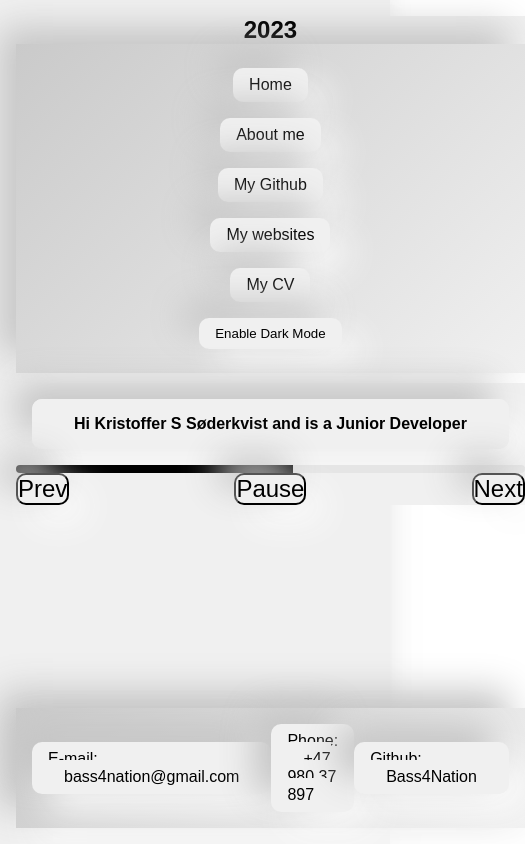
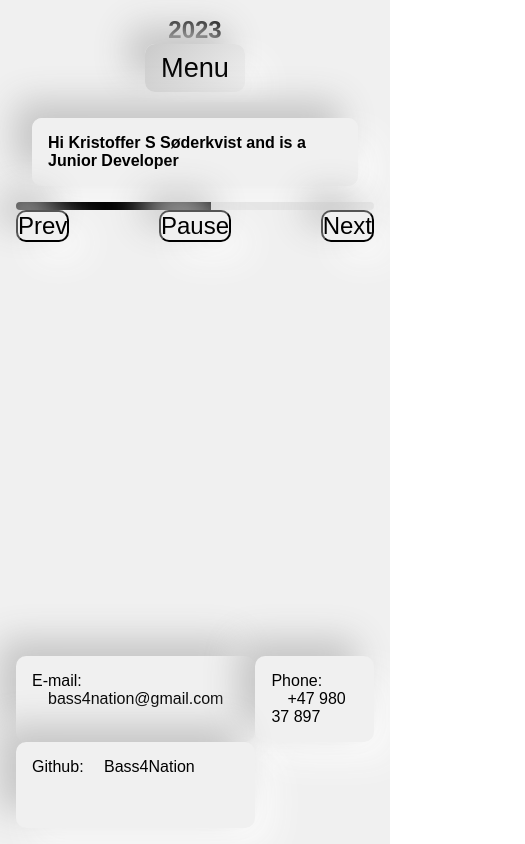
Before and after one commit to Bass4Nation/Bass4Nation.github.io, a Next.js app: page / in a window 390 px wide. Shown: the whole page, 525 px wide, since content can reach past the window. Built offline with nearby package versions, Linux system fonts and the light colour scheme.

Commit message:
More Mobile Optimalization
Menu button for nav
Added Grid to Footer

```diff
--- a/components/Footer.js
+++ b/components/Footer.js
@@ -1,9 +1,12 @@
 import style from "../styles/Footer.module.css"
 
 
-const Footer = () => {
+const Footer = ({isMobile}) => {
+
+  const footer = isMobile ? style.footer_mobile : style.footer_desktop
+
   return (
-    <footer className={style.footer}>
+    <footer className={footer}>
       <p>
         E-mail: <a href="mailTo:bass4nation@gmail.com">bass4nation@gmail.com</a>
       </p>
--- a/components/Header.js
+++ b/components/Header.js
@@ -2,7 +2,7 @@ import { useEffect } from "react"
 import Navbar from "./Navbar"
 import style from "../styles/Header.module.css"
 
-const Header = ({ darkMode, setDarkMode }) => {
+const Header = ({ darkMode, setDarkMode, isMobile}) => {
     // useEffect(() => {
     //     console.log(`dark mode is ${darkMode ? 'enabled' : 'disabled'} in Header.js`);
     //   }, [darkMode]);
@@ -10,7 +10,7 @@ const Header = ({ darkMode, setDarkMode }) => {
     return (
         <div>
             <h1 className={style.main_title}>2023</h1>
-            <Navbar  darkMode={darkMode} setDarkMode={setDarkMode}/>
+            <Navbar  darkMode={darkMode} setDarkMode={setDarkMode} isMobile={isMobile}/>
         </div>
     )
 }
--- a/components/Layout.js
+++ b/components/Layout.js
@@ -7,12 +7,29 @@ import style from "../styles/Layout.module.css";
 const Layout = ({ children }) => {
   const [darkMode, setDarkMode] = useState(false);  // darkMode is a boolean and is used to toggle the dark mode on and off
 
+  const mobileSize = 768;
+
+  const [windowSize, setWindowSize] = useState(0);
+
+  useEffect(() => {
+    const handleResize = () => {
+      setWindowSize(window.innerWidth);
+    };
+    window.addEventListener("resize", handleResize);
+    handleResize();
+    return () => window.removeEventListener("resize", handleResize);
+  }, []);
+
+  const isMobile = windowSize < mobileSize;
+
+
+
   return (
     <section className={darkMode ? style.darkmode : style.root}>
       <section className={style.layout}>
-        <Header darkMode={darkMode} setDarkMode={setDarkMode} />
+        <Header darkMode={darkMode} setDarkMode={setDarkMode} isMobile={isMobile} />
         {children}
-        <Footer className={style.footer} />
+        <Footer className={style.footer} isMobile={isMobile}/>
       </section>
     </section>
   );
--- a/components/Navbar.js
+++ b/components/Navbar.js
@@ -2,7 +2,7 @@ import Link from "next/link";
 import { useState, useEffect } from "react";
 import style from "../styles/Navbar.module.css";
 
-// This is the list of items in the navbar
+// This is the list of items in the navbar.
 const navItemList = [
   { name: "Home", href: "/" },
   { name: "About me", href: "/aboutme" },
@@ -11,26 +11,87 @@ const navItemList = [
   { name: "My CV", href: "/cv" },
 ];
 
-const Navbar = ({ darkMode, setDarkMode }) => {
-
+const Navbar = ({ darkMode, setDarkMode, isMobile }) => {
   // useEffect(() => {
   //   console.log(`dark mode is ${darkMode ? 'enabled' : 'disabled'} in Navbar.js`);
   // }, [darkMode]);
 
+  const [isMenuOpen, setIsMenuOpen] = useState(false);
+
+  const toggleMenu = () => {
+    setIsMenuOpen(!isMenuOpen);
+  };
+
+  // Thiis controls when menu is open and when it is closed.
+  const mobileMenu = isMenuOpen
+    ? style.navigationPanel_mobile
+    : style.navigationPanel_mobile_hidden;
+
+  // This controls when button menu is shown or hidden.
+  const mobileMenuButton = isMenuOpen
+    ? style.menuButtonHidden
+    : style.menuButton;
+
+  // This is for desktop version of the navbar.
+  const navBarDesktop = () => {
     return (
-    <nav>
-      <div className={style.navigationPanel}>
+      <>
+        <section className={style.navigationPanel}>
           {navItemList.map((item) => (
             <Link href={item.href} key={item.name} className={style.nav_item}>
               {item.name}
             </Link>
           ))}
-        <button className={style.nav_button} onClick={() => setDarkMode(!darkMode)}>
+          <button
+            className={style.nav_button}
+            onClick={() => setDarkMode(!darkMode)}
+          >
             {darkMode ? "Enable Light Mode" : "Enable Dark Mode"}
           </button>
-      </div>
-    </nav>
+        </section>
+      </>
     );
   };
 
+  // This is the mobile version of the navbar.
+  const navBarMobile = () => {
+    return (
+      <>
+        <section className={style.navButtonSection}>
+          <button className={mobileMenuButton} onClick={toggleMenu}>
+            {isMenuOpen ? null : "Menu"}
+          </button>
+        </section>
+
+        <section className={mobileMenu}>
+          <button className={style.nav_button_exit} onClick={toggleMenu}>
+            {isMenuOpen ? "X" : null}
+          </button>
+          {navItemList.map((item) => (
+            <Link
+              href={item.href}
+              key={item.name}
+              className={style.nav_item_mobile}
+            >
+              {item.name}
+            </Link>
+          ))}
+          <button
+            className={style.nav_button_mobile}
+            onClick={() => setDarkMode(!darkMode)}
+          >
+            {darkMode ? "Enable Light Mode" : "Enable Dark Mode"}
+          </button>
+        </section>
+      </>
+    );
+  };
+
+  // console.log(`window size is ${windowSize} in Navbar.js`);
+  // console.log(`isMobile is ${isMobile} in Navbar.js`);
+  console.log(`isMenuOpen is ${isMenuOpen} in Navbar.js`);
+
+  return <nav>{isMobile ? navBarMobile() : navBarDesktop()}</nav>;
+};
+
 export default Navbar;
--- a/pages/index.js
+++ b/pages/index.js
@@ -92,8 +92,8 @@ export default function Home() {
     }
   }, [isPaused, intervalId]);
 
-  console.log(loadingPercentage);
-  console.log(currentLoadingProcentage);
+  // console.log(loadingPercentage);
+  // console.log(currentLoadingProcentage);
 
   return (
     <>
--- a/styles/Footer.module.css
+++ b/styles/Footer.module.css
@@ -10,7 +10,7 @@
     max-height: fit-content;
 }
 
-.footer p {
+.footer_desktop p {
     border-radius: 10px;
     box-shadow: -17px -17px 35px #c5c5c5, 17px 17px 35px var(--bg-color-shadow-2);
     text-decoration: none;
@@ -20,9 +20,38 @@
     background-color: var(--bg-color-1);
 }
 
-.footer a{
+.footer_desktop a{
     text-decoration: none;
     padding: 0.5rem 1rem;
     transition: 1s;
     color: var(--text-color);
 }
+
+.footer_desktop a:hover{
+    box-shadow: -5px -5px 10px #c5c5c5;
+    transition: 1s;
+}
+
+.footer_mobile{
+    display: grid;
+    grid-template-columns: 1fr 1fr;
+    grid-template-rows: 1fr 1fr;
+}
+
+.footer_mobile p {
+    border-radius: 10px;
+    box-shadow: -17px -17px 35px #c5c5c5, 17px 17px 35px var(--bg-color-shadow-2);
+    text-decoration: none;
+    padding:1rem;
+    transition: 1s;
+    color: var(--text-color);
+    background-color: var(--bg-color-1);
+}
+
+.footer_mobile a{
+    text-decoration: none;
+    padding: 0.5rem 1rem;
+    transition: 1s;
+    color: var(--text-color);
+    background-color: transparent;
+}
--- a/styles/Navbar.module.css
+++ b/styles/Navbar.module.css
@@ -28,6 +28,25 @@
   padding: 1rem;
 }
 
+.navigationPanel a {
+  color: var(--text-color);
+  text-decoration: none;
+  font-size: 1.5rem;
+  font-weight: 600;
+}
+
+.navigationPanel button {
+  color: var(--button-color);
+  background: transparent;
+  border: none;
+  font-size: 1.5rem;
+  font-weight: 600;
+  cursor: pointer;
+}
+
+
+
+
 .nav_item {
   border-radius: 10px;
   box-shadow: -17px -17px 35px #c5c5c5, 17px 17px 35px #fbfbfb;
@@ -56,22 +75,56 @@
   transition: 1s;
 }
 
-/* Media queries for smaller screens */
-@media (max-width: 800px) {
-  .navigationPanel {
-    flex-direction: column;
-  }
-
-    .nav_item {
-        margin: 0.5rem 0;
-    }
 
 
-    .nav_button {
-        margin: 0.5rem 0;
-    }
-    .nav_button:hover {
-        box-shadow: -5px -5px 10px #c5c5c5;
-        transition: 1s;
-    }
+.navigationPanel_mobile{
+  display: grid;
+  grid-template-columns: 1fr 1fr;
+  grid-template-rows: 1fr 1fr;
+  grid-template-areas: "logo menu" "logo menu";
+  background: linear-gradient(315deg, var(--bg-color-1), var(--bg-color-2));;
 }
+
+
+.navigationPanel_mobile a {
+  color: var(--text-color);
+  text-decoration: none;
+  font-size: 1.5rem;
+  font-weight: 600;
+}
+
+.navigationPanel_mobile button {
+  color: var(--button-color);
+  background: transparent;
+  border: none;
+  font-size: 1.5rem;
+  font-weight: 600;
+  cursor: pointer;
+}
+.navigationPanel_mobile_hidden {
+  display: none;
+}
+.menuButtonHidden {
+  display: none;
+}
+
+.navButtonSection{
+  display: grid;
+  grid-auto-flow: column;
+  gap: 4px;
+  align-items: center;
+  justify-items: center;
+}
+
+.menuButton{
+  font-size: 1.7rem;
+  color: var(--text-color);
+  border: none;
+  border-radius: 10px;
+  box-shadow: -17px -17px 35px #c5c5c5, 17px 17px 35px #fbfbfb;
+  background: linear-gradient(315deg, var(--bg-color-1), var(--bg-color-2));
+  transition: 1s;
+  padding: 0.5rem 1rem;
+
+
+}
```
Lines whose indentation alone changed are shown as unchanged.
